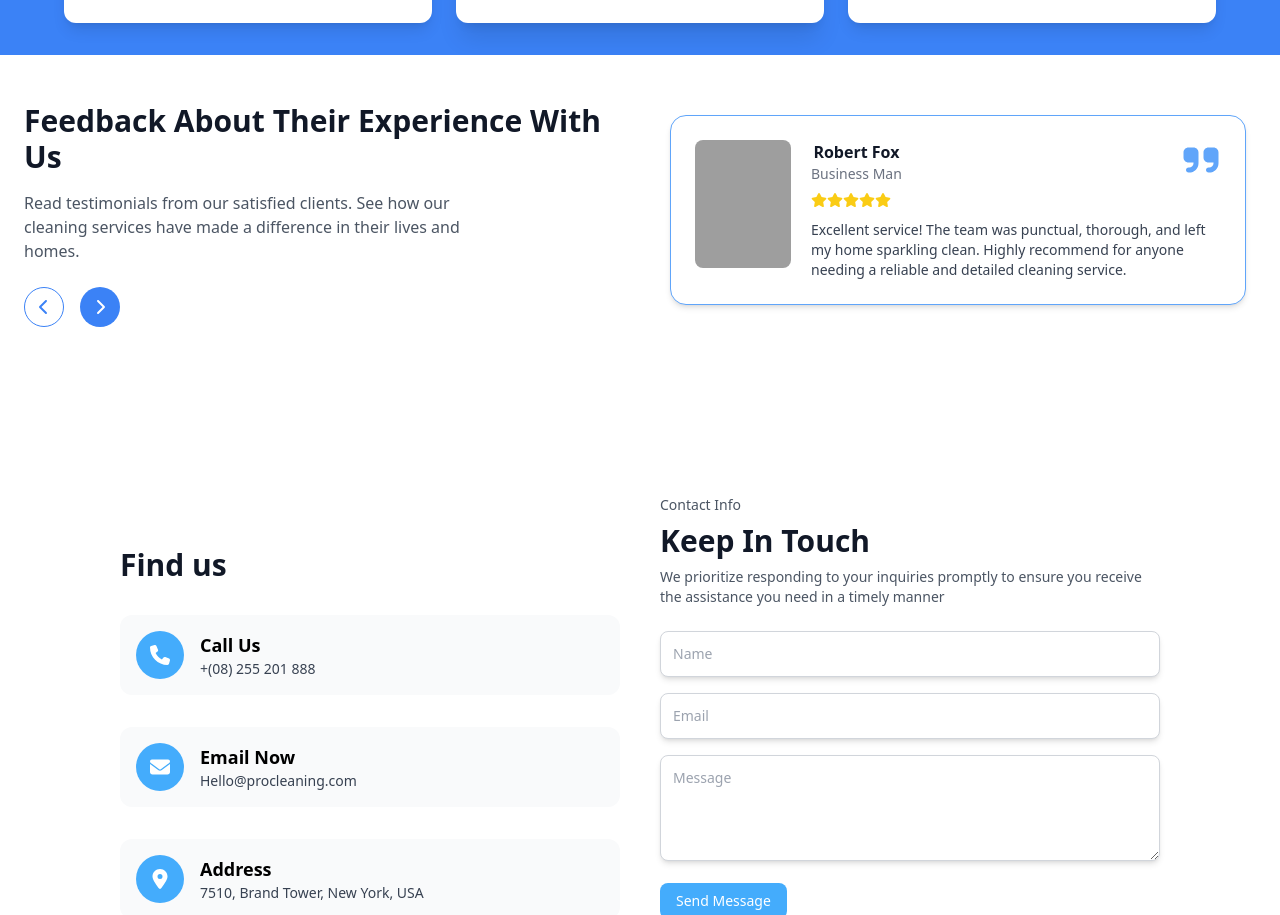
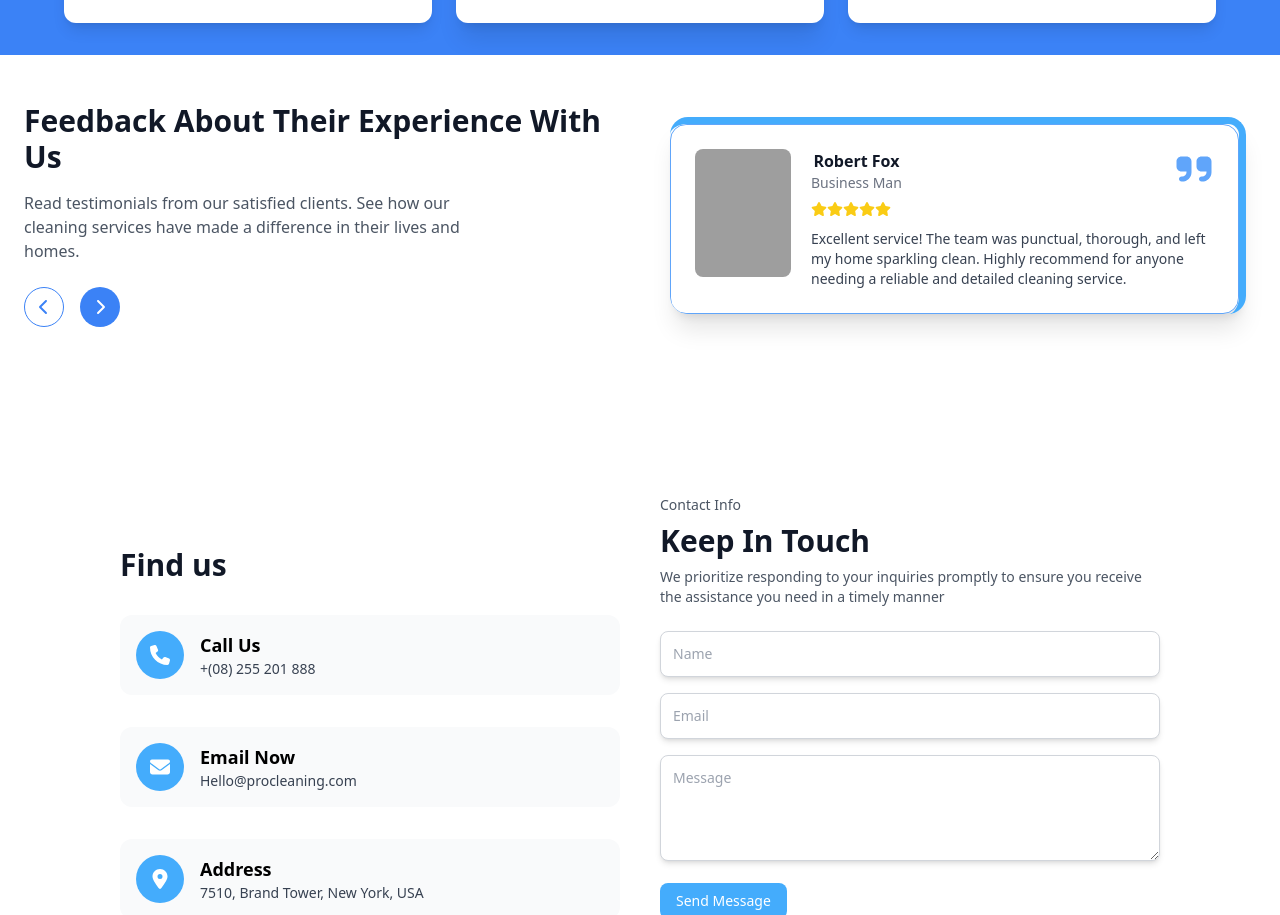
Before and after one commit to Anchalsharma432/PinToPlane, a React (Create React App) app: page / in a window 1280 px wide. Shown: the part 3809-4724 px from the top of the page. Built offline with nearby package versions, Linux system fonts and the light colour scheme; grey boxes are pictures that could not be loaded.

Commit message:
minor design fix

```diff
--- a/src/App.js
+++ b/src/App.js
@@ -1,4 +1,3 @@
-import logo from "./logo.svg";
 import "./App.css";
 
 import Navbar from "./components/Navbar";
--- a/src/components/CleaningTeam.jsx
+++ b/src/components/CleaningTeam.jsx
@@ -1,5 +1,5 @@
 import React from 'react'
-import { FaFacebookF, FaXTwitter, FaLinkedinIn, FaStar, FaChevronLeft, FaChevronRight, FaQuoteRight } from "react-icons/fa6";
+import { FaFacebookF, FaXTwitter, FaLinkedinIn, FaStar} from "react-icons/fa6";
 const CleaningTeam = () => {
     const experts = [
       {
--- a/src/components/TestinomialSection.jsx
+++ b/src/components/TestinomialSection.jsx
@@ -91,7 +91,8 @@ const TestinomialSection = () => {
       </div>
 
       {/* Right Side: Animated Testimonial Card */}
-      <div className="relative w-full max-w-xl mx-auto min-h-[200px]">
+      {/* <div className="relative w-full max-w-xl mx-auto min-h-[200px]"> */}
+      <div className="relative w-full max-w-xl mx-auto min-h-[180px] rounded-[18px] overflow-hidden border-r-[7px] border-t-[7px] border-[#44acfc] shadow-xl">
         <AnimatePresence custom={direction} mode="wait">
           <motion.div
             key={currentIndex}
```
